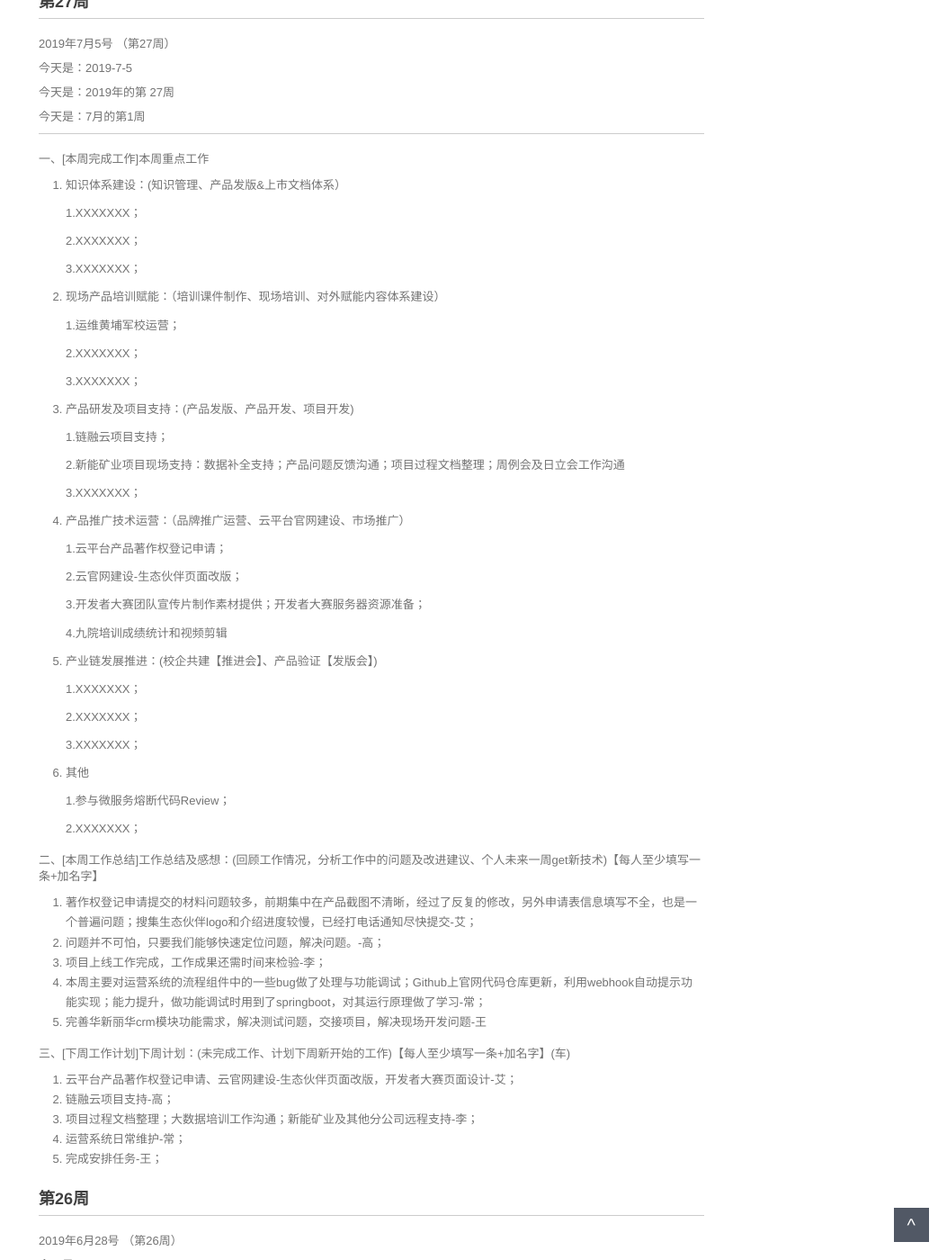
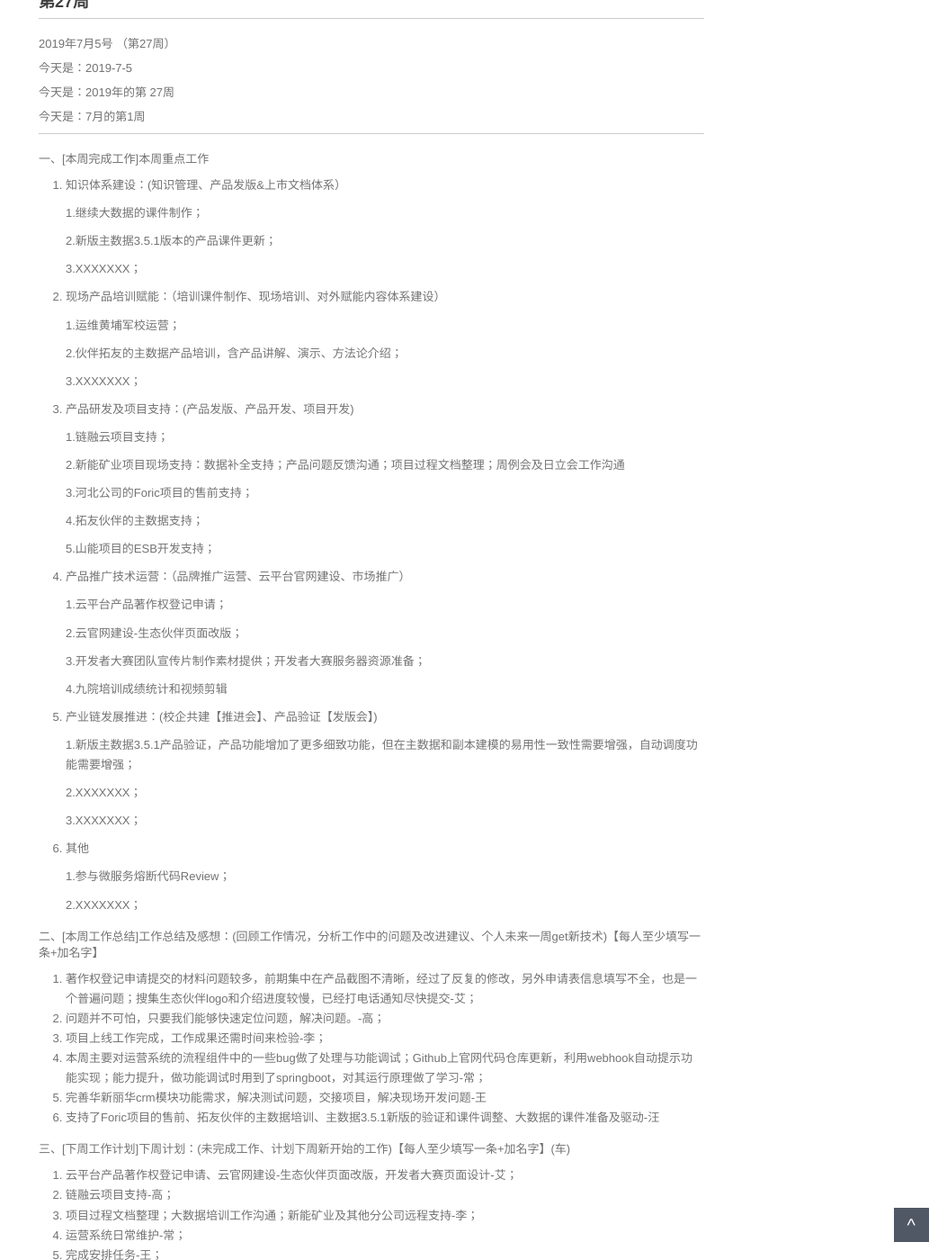
Before and after one commit to walllFlower/blog, a Jekyll site: the page built from _posts/2018-07-17-day_report_cxz.md, in a window 1280 px wide and 1400 px high, scrolled down 341 px. Shown: the whole window at 90% size, without its empty margins (227-1280 px from the left). Built offline with Jekyll 4.4.1, drawn with Linux system fonts in a browser that asks for light colours; comment, search, counter and statistics services are not loaded; some of the changed text lies outside the part shown.

Commit message:
Update 2018-07-17-day_report_cxz.md

```diff
--- a/_posts/2018-07-17-day_report_cxz.md
+++ b/_posts/2018-07-17-day_report_cxz.md
@@ -25,9 +25,9 @@ categories: 技术运营工作周报
 
 1. 知识体系建设：(知识管理、产品发版&上市文档体系）
 
-    1.XXXXXXX；
-
-    2.XXXXXXX；
+    1.继续大数据的课件制作；
+
+    2.新版主数据3.5.1版本的产品课件更新；
 
     3.XXXXXXX；
 
@@ -35,7 +35,7 @@ categories: 技术运营工作周报
 
     1.运维黄埔军校运营；
 
-    2.XXXXXXX；
+    2.伙伴拓友的主数据产品培训，含产品讲解、演示、方法论介绍；
 
     3.XXXXXXX；
 
@@ -45,7 +45,11 @@ categories: 技术运营工作周报
 
     2.新能矿业项目现场支持：数据补全支持；产品问题反馈沟通；项目过程文档整理；周例会及日立会工作沟通
 
-    3.XXXXXXX；
+    3.河北公司的Foric项目的售前支持；
+
+    4.拓友伙伴的主数据支持；
+
+    5.山能项目的ESB开发支持；
 
 4. 产品推广技术运营：（品牌推广运营、云平台官网建设、市场推广）
 
@@ -59,7 +63,7 @@ categories: 技术运营工作周报
 
 5. 产业链发展推进：(校企共建【推进会】、产品验证【发版会】)
 
-    1.XXXXXXX；
+    1.新版主数据3.5.1产品验证，产品功能增加了更多细致功能，但在主数据和副本建模的易用性一致性需要增强，自动调度功能需要增强；
 
     2.XXXXXXX；
 
@@ -78,6 +82,7 @@ categories: 技术运营工作周报
 3. 项目上线工作完成，工作成果还需时间来检验-李；
 4. 本周主要对运营系统的流程组件中的一些bug做了处理与功能调试；Github上官网代码仓库更新，利用webhook自动提示功能实现；能力提升，做功能调试时用到了springboot，对其运行原理做了学习-常；
 5. 完善华新丽华crm模块功能需求，解决测试问题，交接项目，解决现场开发问题-王
+6. 支持了Foric项目的售前、拓友伙伴的主数据培训、主数据3.5.1新版的验证和课件调整、大数据的课件准备及驱动-汪
 
 三、[下周工作计划]下周计划：(未完成工作、计划下周新开始的工作)【每人至少填写一条+加名字】(车)
 
@@ -86,7 +91,7 @@ categories: 技术运营工作周报
 3. 项目过程文档整理；大数据培训工作沟通；新能矿业及其他分公司远程支持-李；
 4. 运营系统日常维护-常；
 5. 完成安排任务-王；
-
+6. 大数据的课件制作继续、主数据的课件调整并完成验证报告-汪
 
 ###  第26周
 
```
